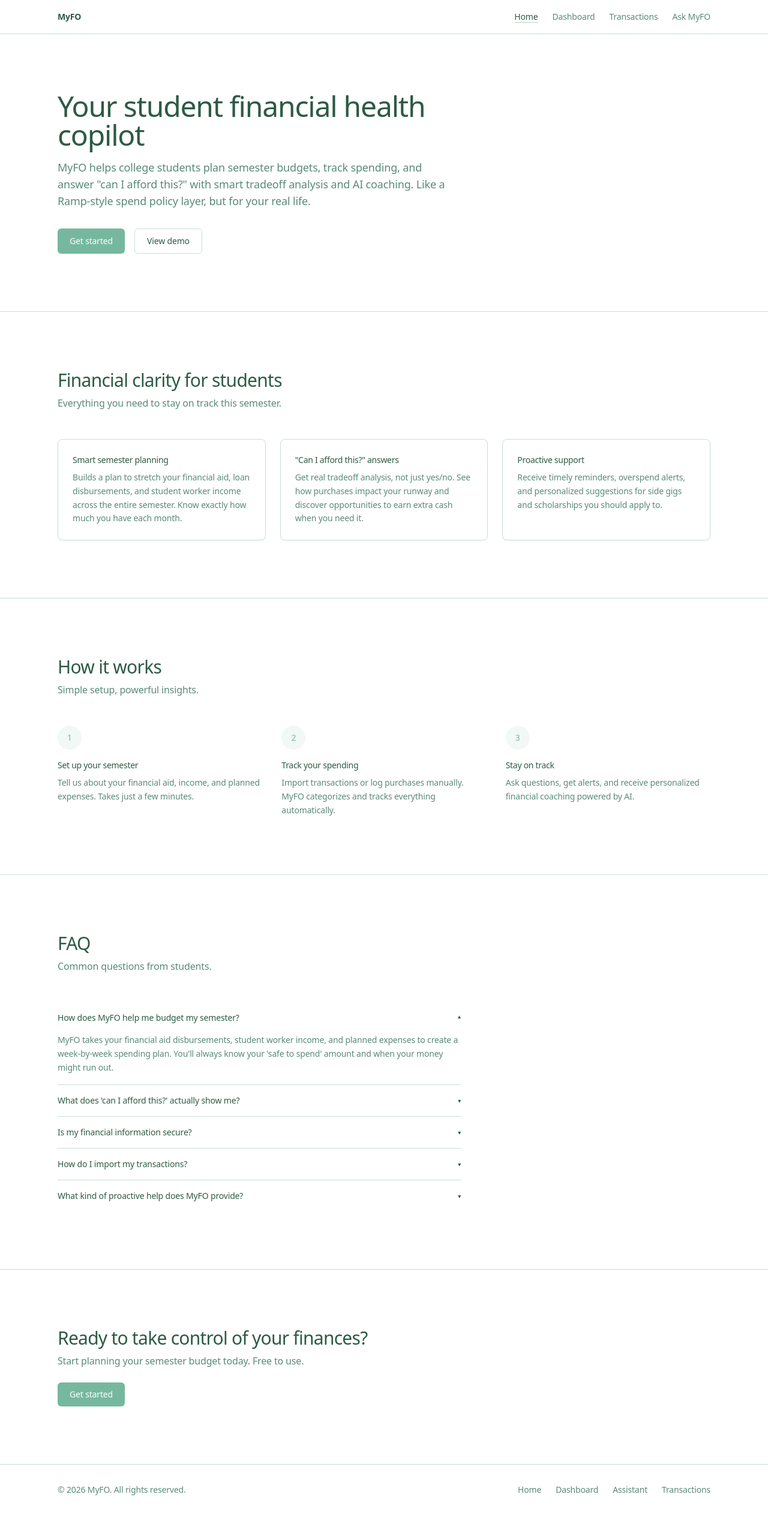
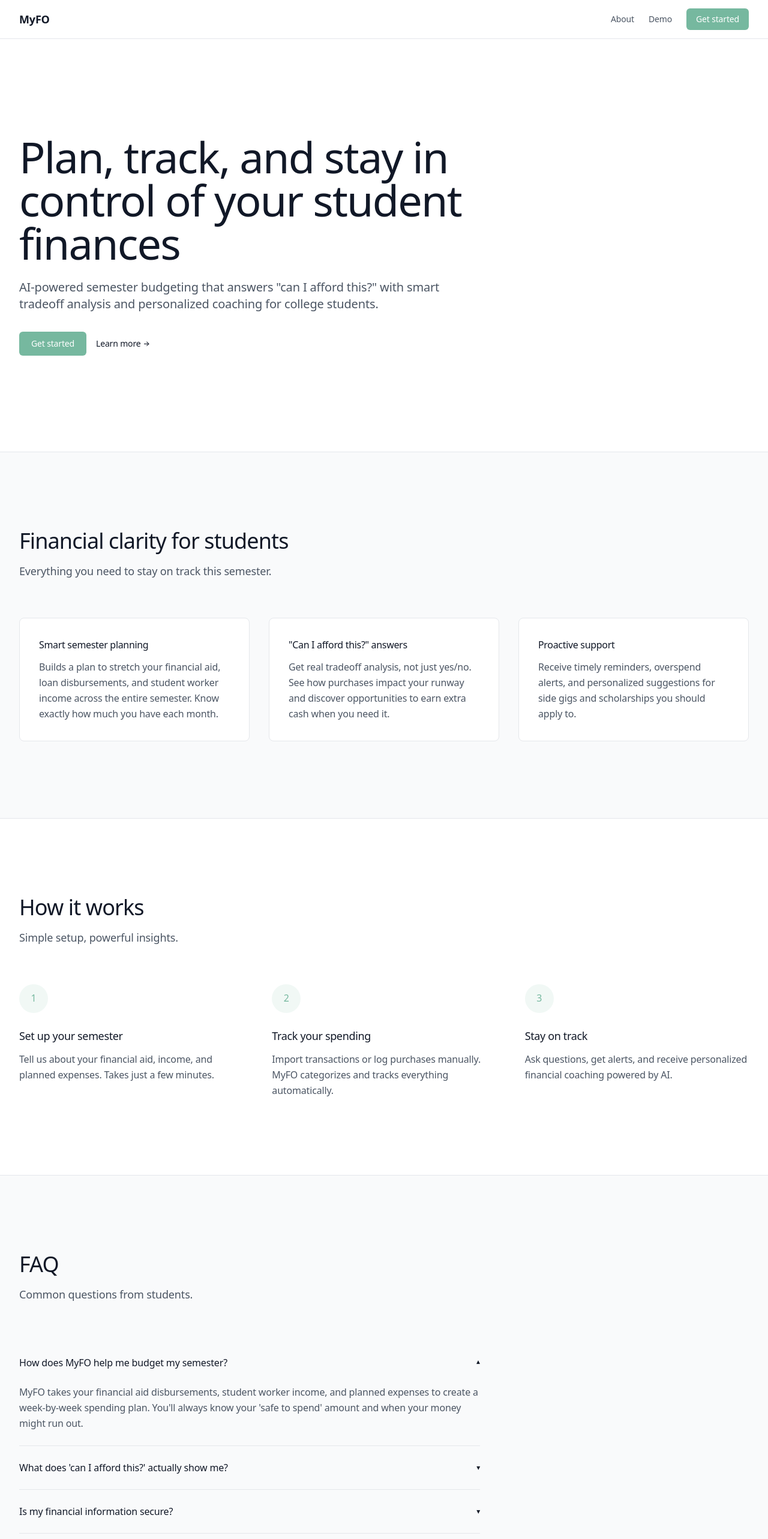
Before and after one commit to grantmj/MyFO, a Next.js app: page / in a window 1280 px wide. Shown: the top 2566 px of the page at 60% size. Before the commit the page ends 2526 px from the top, so only its background shows below. Built offline with nearby package versions, Linux system fonts and the light colour scheme.

Commit message:
update landing page

```diff
--- a/app/page.tsx
+++ b/app/page.tsx
@@ -10,64 +10,66 @@
   return (
     <div>
       {/* Hero */}
-      <section className="mx-auto max-w-6xl px-4 py-16 sm:px-6 lg:px-8 md:py-24">
-        <div className="max-w-2xl">
-          <h1 className="text-4xl font-medium tracking-tight text-foreground md:text-5xl">
-            Your student financial health copilot
+      <section className="mx-auto max-w-7xl px-4 py-24 sm:px-6 lg:px-8 md:py-32 lg:py-40">
+        <div className="max-w-3xl">
+          <h1 className="text-5xl font-medium tracking-tight text-gray-900 md:text-6xl lg:text-7xl leading-tight">
+            Plan, track, and stay in control of your student finances
           </h1>
-          <p className="mt-4 text-base text-muted md:text-lg leading-relaxed">
-            MyFO helps college students plan semester budgets, track spending,
-            and answer "can I afford this?" with smart tradeoff analysis and AI coaching.
-            Like a Ramp-style spend policy layer, but for your real life.
+          <p className="mt-6 text-lg text-gray-600 md:text-xl leading-relaxed">
+            AI-powered semester budgeting that answers "can I afford this?" with smart tradeoff analysis and personalized coaching for college students.
           </p>
-          <div className="mt-8 flex flex-wrap gap-4">
+          <div className="mt-8 flex flex-wrap gap-4 items-center">
             <Button variant="primary" href="/onboarding">
               Get started
             </Button>
-            <Button variant="secondary" href="/dashboard">
-              View demo
-            </Button>
+            <a
+              href="#how-it-works"
+              className="text-sm font-medium text-gray-900 hover:text-gray-600 transition-colors inline-flex items-center gap-1"
+            >
+              Learn more
+              <span className="text-xs">→</span>
+            </a>
           </div>
         </div>
       </section>
 
       {/* Features */}
-      <section className="border-t border-border bg-white">
-        <div className="mx-auto max-w-6xl px-4 py-16 sm:px-6 lg:px-8 md:py-24">
-          <div className="max-w-xl">
-            <h2 className="text-2xl font-medium tracking-tight text-foreground md:text-3xl">
+      <section className="border-t border-gray-200 bg-gray-50">
+        <div className="mx-auto max-w-7xl px-4 py-24 sm:px-6 lg:px-8 md:py-32">
+          <div className="max-w-2xl">
+            <h2 className="text-3xl font-medium tracking-tight text-gray-900 md:text-4xl">
               Financial clarity for students
             </h2>
-            <p className="mt-2 text-base text-muted">
+            <p className="mt-4 text-lg text-gray-600">
               Everything you need to stay on track this semester.
             </p>
           </div>
-          <div className="mt-12 grid gap-6 sm:grid-cols-2 lg:grid-cols-3">
+          <div className="mt-16 grid gap-8 sm:grid-cols-2 lg:grid-cols-3">
             <Card>
-              <h3 className="text-sm font-medium text-foreground">
+              <h3 className="text-base font-medium text-gray-900">
                 Smart semester planning
               </h3>
-              <p className="mt-2 text-sm text-muted leading-relaxed">
+              <p className="mt-3 text-base text-gray-600 leading-relaxed">
                 Builds a plan to stretch your financial aid, loan disbursements,
                 and student worker income across the entire semester. Know exactly
                 how much you have each month.
               </p>
             </Card>
             <Card>
-              <h3 className="text-sm font-medium text-foreground">
+              <h3 className="text-base font-medium text-gray-900">
                 "Can I afford this?" answers
               </h3>
-              <p className="mt-2 text-sm text-muted leading-relaxed">
+              <p className="mt-3 text-base text-gray-600 leading-relaxed">
                 Get real tradeoff analysis, not just yes/no. See how purchases
                 impact your runway and discover opportunities to earn extra cash
                 when you need it.
               </p>
             </Card>
             <Card>
-              <h3 className="text-sm font-medium text-foreground">
+              <h3 className="text-base font-medium text-gray-900">
                 Proactive support
               </h3>
-              <p className="mt-2 text-sm text-muted leading-relaxed">
+              <p className="mt-3 text-base text-gray-600 leading-relaxed">
                 Receive timely reminders, overspend alerts, and personalized
                 suggestions for side gigs and scholarships you should apply to.
               </p>
@@ -77,49 +79,49 @@
       </section>
 
       {/* How It Works */}
-      <section className="border-t border-border">
-        <div className="mx-auto max-w-6xl px-4 py-16 sm:px-6 lg:px-8 md:py-24">
-          <div className="max-w-xl">
-            <h2 className="text-2xl font-medium tracking-tight text-foreground md:text-3xl">
+      <section id="how-it-works" className="border-t border-gray-200 bg-white">
+        <div className="mx-auto max-w-7xl px-4 py-24 sm:px-6 lg:px-8 md:py-32">
+          <div className="max-w-2xl">
+            <h2 className="text-3xl font-medium tracking-tight text-gray-900 md:text-4xl">
               How it works
             </h2>
-            <p className="mt-2 text-base text-muted">
+            <p className="mt-4 text-lg text-gray-600">
               Simple setup, powerful insights.
             </p>
           </div>
-          <div className="mt-12 grid gap-8 sm:grid-cols-3">
+          <div className="mt-16 grid gap-12 sm:grid-cols-3">
             <div>
-              <div className="flex items-center justify-center w-10 h-10 rounded-full bg-accent/10 text-accent font-medium text-sm">
+              <div className="flex items-center justify-center w-12 h-12 rounded-full bg-accent/10 text-accent font-medium">
                 1
               </div>
-              <h3 className="mt-4 text-sm font-medium text-foreground">
+              <h3 className="mt-6 text-lg font-medium text-gray-900">
                 Set up your semester
               </h3>
-              <p className="mt-2 text-sm text-muted leading-relaxed">
+              <p className="mt-3 text-base text-gray-600 leading-relaxed">
                 Tell us about your financial aid, income, and planned expenses.
                 Takes just a few minutes.
               </p>
             </div>
             <div>
-              <div className="flex items-center justify-center w-10 h-10 rounded-full bg-accent/10 text-accent font-medium text-sm">
+              <div className="flex items-center justify-center w-12 h-12 rounded-full bg-accent/10 text-accent font-medium">
                 2
               </div>
-              <h3 className="mt-4 text-sm font-medium text-foreground">
+              <h3 className="mt-6 text-lg font-medium text-gray-900">
                 Track your spending
               </h3>
-              <p className="mt-2 text-sm text-muted leading-relaxed">
+              <p className="mt-3 text-base text-gray-600 leading-relaxed">
                 Import transactions or log purchases manually. MyFO categorizes
                 and tracks everything automatically.
               </p>
             </div>
             <div>
-              <div className="flex items-center justify-center w-10 h-10 rounded-full bg-accent/10 text-accent font-medium text-sm">
+              <div className="flex items-center justify-center w-12 h-12 rounded-full bg-accent/10 text-accent font-medium">
                 3
               </div>
-              <h3 className="mt-4 text-sm font-medium text-foreground">
+              <h3 className="mt-6 text-lg font-medium text-gray-900">
                 Stay on track
               </h3>
-              <p className="mt-2 text-sm text-muted leading-relaxed">
+              <p className="mt-3 text-base text-gray-600 leading-relaxed">
                 Ask questions, get alerts, and receive personalized financial
                 coaching powered by AI.
               </p>
@@ -129,17 +131,17 @@
       </section>
 
       {/* FAQ */}
-      <section className="border-t border-border bg-white">
-        <div className="mx-auto max-w-6xl px-4 py-16 sm:px-6 lg:px-8 md:py-24">
-          <div className="max-w-xl">
-            <h2 className="text-2xl font-medium tracking-tight text-foreground md:text-3xl">
+      <section className="border-t border-gray-200 bg-gray-50">
+        <div className="mx-auto max-w-7xl px-4 py-24 sm:px-6 lg:px-8 md:py-32">
+          <div className="max-w-2xl">
+            <h2 className="text-3xl font-medium tracking-tight text-gray-900 md:text-4xl">
               FAQ
             </h2>
-            <p className="mt-2 text-base text-muted">
+            <p className="mt-4 text-lg text-gray-600">
               Common questions from students.
             </p>
           </div>
-          <div className="mt-12 max-w-2xl">
+          <div className="mt-16 max-w-3xl">
             {[
               {
                 q: "How does MyFO help me budget my semester?",
@@ -164,19 +166,19 @@
             ].map((item, i) => (
               <div
                 key={i}
-                className="border-b border-border last:border-b-0"
+                className="border-b border-gray-200 last:border-b-0"
               >
                 <button
                   type="button"
                   onClick={() => setOpenFaq(openFaq === i ? null : i)}
-                  className="flex w-full items-center justify-between py-4 text-left text-sm font-medium text-foreground transition-colors duration-150 hover:text-muted focus-visible:outline focus-visible:outline-2 focus-visible:outline-offset-2 focus-visible:outline-accent"
+                  className="flex w-full items-center justify-between py-6 text-left text-base font-medium text-gray-900 transition-colors duration-150 hover:text-gray-600 focus-visible:outline focus-visible:outline-2 focus-visible:outline-offset-2 focus-visible:outline-accent"
                   aria-expanded={openFaq === i}
                   aria-controls={`faq-answer-${i}`}
                   id={`faq-question-${i}`}
                 >
                   {item.q}
                   <span
-                    className={`ml-2 inline-block text-[10px] transition-transform duration-200 ${
+                    className={`ml-2 inline-block text-xs transition-transform duration-200 ${
                       openFaq === i ? "rotate-180" : ""
                     }`}
                     aria-hidden
@@ -189,10 +191,10 @@
                   role="region"
                   aria-labelledby={`faq-question-${i}`}
                   className={`overflow-hidden transition-all duration-200 ${
-                    openFaq === i ? "max-h-40 opacity-100" : "max-h-0 opacity-0"
+                    openFaq === i ? "max-h-48 opacity-100" : "max-h-0 opacity-0"
                   }`}
                 >
-                  <p className="pb-4 text-sm text-muted leading-relaxed">
+                  <p className="pb-6 text-base text-gray-600 leading-relaxed">
                     {item.a}
                   </p>
                 </div>
@@ -203,16 +205,16 @@
       </section>
 
       {/* CTA */}
-      <section className="border-t border-border">
-        <div className="mx-auto max-w-6xl px-4 py-16 sm:px-6 lg:px-8 md:py-24">
-          <div className="max-w-xl">
-            <h2 className="text-2xl font-medium tracking-tight text-foreground md:text-3xl">
+      <section className="border-t border-gray-200 bg-white">
+        <div className="mx-auto max-w-7xl px-4 py-24 sm:px-6 lg:px-8 md:py-32">
+          <div className="max-w-2xl">
+            <h2 className="text-3xl font-medium tracking-tight text-gray-900 md:text-4xl">
               Ready to take control of your finances?
             </h2>
-            <p className="mt-2 text-base text-muted">
+            <p className="mt-4 text-lg text-gray-600">
               Start planning your semester budget today. Free to use.
             </p>
-            <Button variant="primary" href="/onboarding" className="mt-6">
+            <Button variant="primary" href="/onboarding" className="mt-8">
               Get started
             </Button>
           </div>
--- a/src/components/Footer.tsx
+++ b/src/components/Footer.tsx
@@ -4,36 +4,30 @@
   const currentYear = new Date().getFullYear();
 
   return (
-    <footer className="mt-auto border-t border-border bg-white">
-      <div className="mx-auto max-w-6xl px-4 py-8 sm:px-6 lg:px-8">
-        <div className="flex flex-col items-center justify-between gap-4 sm:flex-row">
-          <p className="text-sm text-muted">
+    <footer className="mt-auto border-t border-gray-200 bg-white">
+      <div className="mx-auto max-w-7xl px-4 py-12 sm:px-6 lg:px-8">
+        <div className="flex flex-col items-center justify-between gap-6 sm:flex-row">
+          <p className="text-sm text-gray-600">
             © {currentYear} MyFO. All rights reserved.
           </p>
-          <div className="flex gap-6">
+          <div className="flex gap-8">
             <Link
-              href="/"
-              className="text-sm text-muted transition-colors duration-150 hover:text-foreground"
+              href="/#how-it-works"
+              className="text-sm text-gray-600 transition-colors hover:text-gray-900"
             >
-              Home
+              About
             </Link>
             <Link
               href="/dashboard"
-              className="text-sm text-muted transition-colors duration-150 hover:text-foreground"
+              className="text-sm text-gray-600 transition-colors hover:text-gray-900"
             >
-              Dashboard
+              Demo
             </Link>
             <Link
-              href="/assistant"
-              className="text-sm text-muted transition-colors duration-150 hover:text-foreground"
+              href="/onboarding"
+              className="text-sm text-gray-600 transition-colors hover:text-gray-900"
             >
-              Assistant
-            </Link>
-            <Link
-              href="/transactions"
-              className="text-sm text-muted transition-colors duration-150 hover:text-foreground"
-            >
-              Transactions
+              Get started
             </Link>
           </div>
         </div>
--- a/src/components/Navbar.tsx
+++ b/src/components/Navbar.tsx
@@ -3,44 +3,35 @@
 import Link from "next/link";
 import { usePathname } from "next/navigation";
 
-const navLinks = [
-  { href: "/", label: "Home", end: true },
-  { href: "/dashboard", label: "Dashboard", end: false },
-  { href: "/transactions", label: "Transactions", end: false },
-  { href: "/assistant", label: "Ask MyFO", end: false },
-];
-
 export default function Navbar() {
   const pathname = usePathname();
 
   return (
-    <nav className="sticky top-0 z-50 border-b border-border bg-white/95 backdrop-blur supports-[backdrop-filter]:bg-white/90">
-      <div className="mx-auto max-w-6xl px-4 sm:px-6 lg:px-8">
-        <div className="flex h-14 items-center justify-between">
+    <nav className="sticky top-0 z-50 border-b border-gray-200 bg-white/95 backdrop-blur supports-[backdrop-filter]:bg-white/90">
+      <div className="mx-auto max-w-7xl px-4 sm:px-6 lg:px-8">
+        <div className="flex h-16 items-center justify-between">
           <Link href="/" className="flex items-center gap-2">
-            <span className="text-sm font-semibold text-foreground">MyFO</span>
+            <span className="text-lg font-semibold text-gray-900">MyFO</span>
           </Link>
-          <div className="flex flex-wrap items-center gap-4 sm:gap-6">
-            {navLinks.map(({ href, label, end }) => {
-              const isActive = pathname
-                ? end
-                  ? pathname === href
-                  : pathname.startsWith(href)
-                : false;
-              return (
-                <Link
-                  key={href}
-                  href={href}
-                  className={`text-sm font-medium transition-colors duration-150 ${
-                    isActive
-                      ? "text-foreground underline decoration-foreground/30 underline-offset-4"
-                      : "text-muted hover:text-foreground"
-                  }`}
-                >
-                  {label}
-                </Link>
-              );
-            })}
+          <div className="flex items-center gap-6">
+            <Link
+              href="/#how-it-works"
+              className="text-sm font-medium text-gray-600 hover:text-gray-900 transition-colors"
+            >
+              About
+            </Link>
+            <Link
+              href="/dashboard"
+              className="text-sm font-medium text-gray-600 hover:text-gray-900 transition-colors"
+            >
+              Demo
+            </Link>
+            <Link
+              href="/onboarding"
+              className="rounded-md bg-accent px-4 py-2 text-sm font-medium text-white hover:bg-accent/90 transition-colors"
+            >
+              Get started
+            </Link>
           </div>
         </div>
       </div>
--- a/src/components/ui/Button.tsx
+++ b/src/components/ui/Button.tsx
@@ -14,9 +14,9 @@
   primary:
     "bg-accent text-white hover:bg-accent/90 border-transparent focus-visible:ring-2 focus-visible:ring-offset-2 focus-visible:ring-accent",
   secondary:
-    "bg-white text-foreground border border-border hover:bg-surface hover:border-accent/50 focus-visible:ring-2 focus-visible:ring-offset-2 focus-visible:ring-accent",
+    "bg-white text-gray-900 border border-gray-300 hover:bg-gray-50 hover:border-gray-400 focus-visible:ring-2 focus-visible:ring-offset-2 focus-visible:ring-accent",
   ghost:
-    "bg-transparent text-foreground hover:bg-surface border-transparent focus-visible:ring-2 focus-visible:ring-offset-2 focus-visible:ring-accent",
+    "bg-transparent text-gray-900 hover:bg-gray-50 border-transparent focus-visible:ring-2 focus-visible:ring-offset-2 focus-visible:ring-accent",
 };
 
 export default function Button({
--- a/src/components/ui/Card.tsx
+++ b/src/components/ui/Card.tsx
@@ -8,7 +8,7 @@
 export default function Card({ children, className = "" }: CardProps) {
   return (
     <div
-      className={`rounded-lg border border-border bg-white p-6 shadow-sm transition-shadow duration-200 hover:shadow-md ${className}`}
+      className={`rounded-lg border border-gray-200 bg-white p-8 ${className}`}
     >
       {children}
     </div>
```
